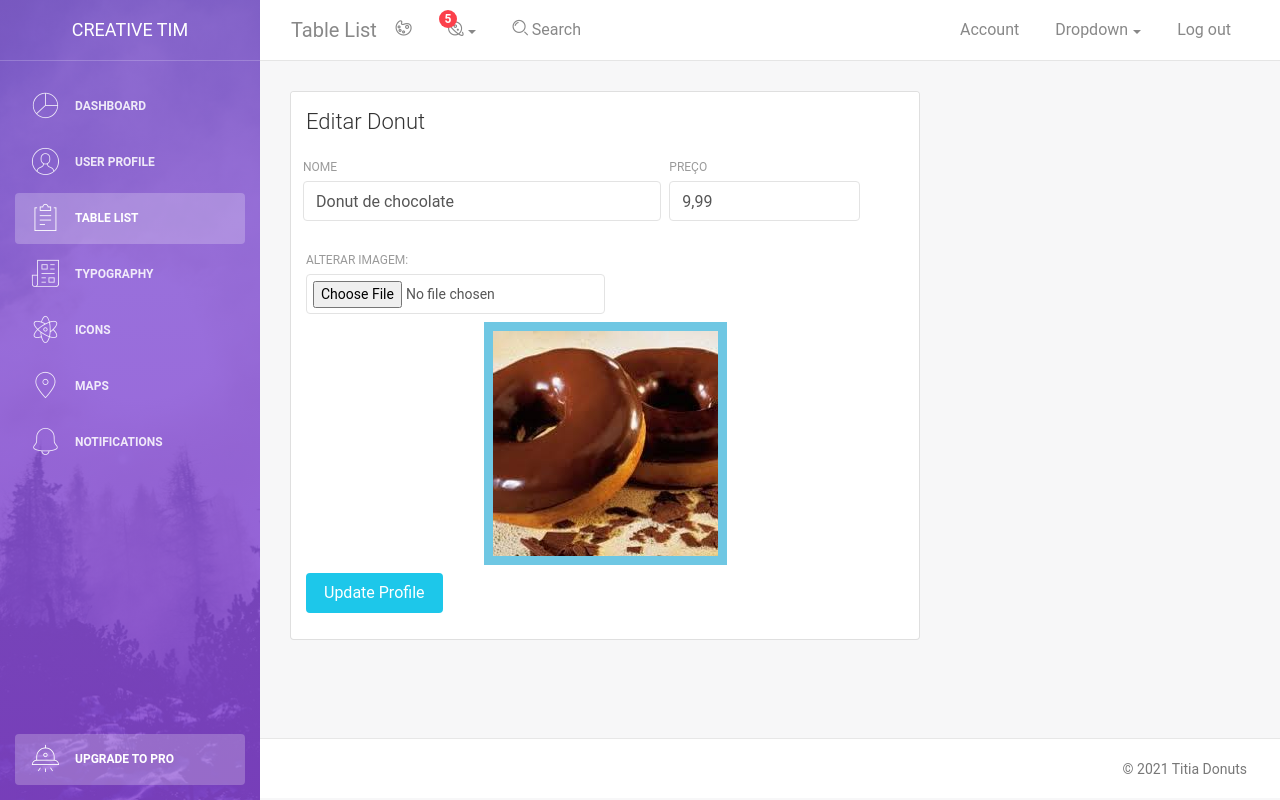
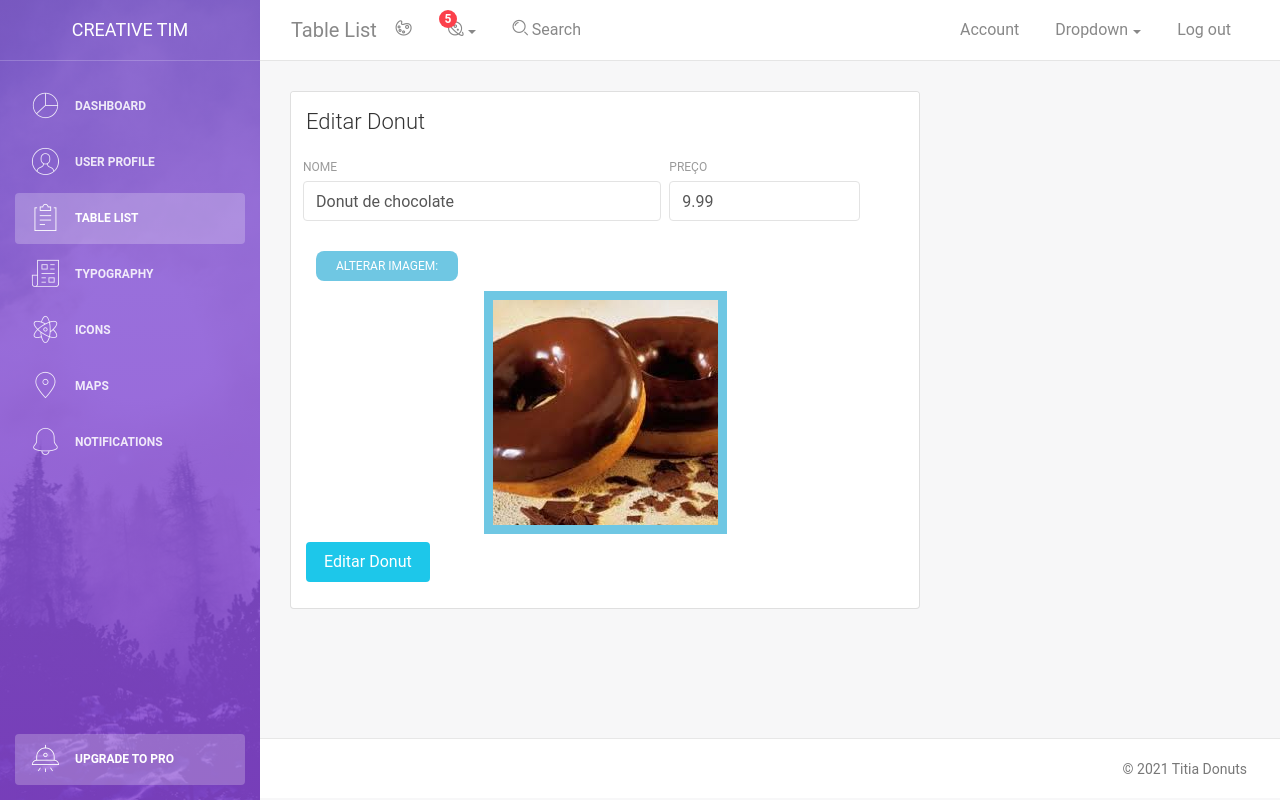
Before and after one commit to caueassmann/Titiadonuts, a PHP site: page /titiadonuts/admin/examples/editar-produto.php?varname=1 in a window 1280 px wide. Run offline with PHP 8.4, Linux system fonts and the light colour scheme; data comes from the database, SQL or seed files in the repository; some libraries are stand-ins or nearby versions.

Commit message:
fin CRUD

```diff
--- a/admin/examples/editar-produto.php
+++ b/admin/examples/editar-produto.php
@@ -4,6 +4,25 @@ include_once("../includes/header.php");
 require_once("../../src/moduloDonuts.php");
 ?>
 <!DOCTYPE html>
+<style>
+    /* Esconde o input */
+input[type='file'] {
+  display: none
+}
+
+/* Aparência que terá o seletor de arquivo */
+#FileLabel {
+  background-color: #6fc7e3;
+  border-radius: 8px;
+  color: #fff;
+  cursor: pointer;
+  margin: 10px;
+  padding: 6px 20px
+}
+#FileLabel:hover{
+    background-color: #9ddef2;
+}
+</style>
 <html lang="en">
 <body>
     <div class="wrapper">
@@ -11,7 +30,28 @@ require_once("../../src/moduloDonuts.php");
         <div class="main-panel">
              <?php include_once("../includes/navbar.php");
               $id_donut = $_GET["varname"];
-              $donut = Donut::ViewDonuts($id_donut);?>
+              $nome = null;
+              $imagem = "default.png";
+              $preco = null;
+              if ($id_donut != "s") {
+                $donut = Donut::ViewDonuts($id_donut);
+                $nome = $donut->__get("nome");
+                $preco = $donut->__get("preco");
+                $imagem = $donut->__get("foto");
+
+                $images = scandir("../../src/imagens");
+                foreach($images as $img){
+                    if(!in_array($img, array(".", "..")) && $donut->foto ==$img){
+                        $imagem = $img;//captura da imagem respectiva do produto na pasta src/imagens
+                    }
+                }
+              }
+
+
+            $acao = ($id_donut=="s") ? "adicionar": "editar";
+
+
+              ?>
             <div class="content">
                 <div class="container-fluid">
                     <div class="row">
@@ -21,35 +61,28 @@ require_once("../../src/moduloDonuts.php");
                                     <h4 class="card-title">Editar Donut</h4>
                                 </div>
                                 <div class="card-body">
-                                    <form>
+                                    <form action="../form/processa.php?varname=<?=$id_donut?>" method="POST" enctype="multipart/form-data">
                                         <div class="row">
                                             <div class="col-md-7 ml-2 px-1">
                                                 <div class="form-group">
                                                     <label>Nome</label>
-                                                    <input type="text" class="form-control" placeholder="Username" value="<?=$donut->__get("nome")?>">
+                                                    <input type="text" name="nome" class="form-control" placeholder="Username" value="<?=$nome?>">
                                                 </div>
                                             </div>
                                             <div class="col-md-4 pl-1">
                                                 <div class="form-group">
                                                     <label for="exampleInputEmail1">Preço</label>
-                                                    <input type="float" class="form-control" placeholder="Preço" value="<?=number_format($donut->__get("preco"), 2, ',','.')?>">
+                                                    <input name="preco" type="float" class="form-control" placeholder="Preço" value="<?=$preco?>">
                                                 </div>
                                             </div>
                                         </div>
-                                         <label for="formFileSm" class="form-label mt-2">Alterar Imagem:</label>
-                                        <input id="imgChooser"class="form-control form-control-sm col-6 mb-2" id="formFileSm" type="file"/>
+                                         <label for="imgChooser" class="form-label mt-2" id="FileLabel">Alterar Imagem:</label>
+                                        <input id="imgChooser" type="file" name="file_img"/>
                                         <div class="row">
-                                            <?php
-                                                $images = scandir("../../src/imagens");
-                                                $imagem ="default.png"; //caso nao seja encontrada a imagem
-                                                foreach($images as $img){
-                                                    if(!in_array($img, array(".", "..")) && $donut->foto ==$img){
-                                                        $imagem = $img;//captura da imagem respectiva do produto na pasta src/imagens
-                                                    }
-                                                }?>
-                                            <img  id="preview" class="img-fluid mx-auto d-block " style="border: 9px solid #6fc7e3; max-height: 300px; max-width: 300px;"src="../../src/imagens/<?=$imagem?>" alt="...">
+                                            <img  id="preview" class="img-fluid mx-auto d-block " style="border: 9px solid #6fc7e3; max-height: 300px; max-width: 300px;"src="../../src/imagens/<?=$imagem?>" alt="<?=$imagem?>">
                                         </div>
-                                        <button type="submit" class="btn btn-info btn-fill pull-right mt-2 ">Update Profile</button>
+                                        <input type="hidden" name="imagem" value="<?=$donut->foto?>">
+                                        <button type="submit" name="action" value="<?=$acao?>"class="btn btn-info btn-fill pull-right mt-2 " style="text-transform: capitalize;"><?=$acao?> Donut</button>
                                         <div class="clearfix"></div>
                                     </form>
                                 </div>
--- a/src/moduloDonuts.php
+++ b/src/moduloDonuts.php
@@ -32,8 +32,9 @@ class Donut{
     public function Edit($iddonut){//funcao de alteracao
         $conexao = new MySQL();//conexao com o banco
 
-        $sql = "UPDATE donut SET categoria = '".$this->categoria."', nome = '".$this->nome."', preco = ".$this->preco.", preco_anterior = ".$this->preco_anterior.", foto = '".$this->foto."'
-                WHERE id_donut = '".$iddonut."';";//string para o banco
+        $sql = "UPDATE donut SET categoria = '".$this->categoria."', nome = '".$this->nome."', preco = ".$this->preco.", foto = '".$this->foto."'
+                WHERE id = '".$iddonut."';";//string para o banco
+        echo $sql;
         $conexao->executa($sql);//executa no banco
     }
 
```
Also changed, not shown: admin/examples/produtos.php (+13 -4 lines), admin/form/excluirRegistros.php (added, +15 -0 lines), admin/form/processa.php (added, +30 -0 lines), src/imagens/Tabelamento_frequencia.png (added), src/imagens/ballet_1.jpg (added), src/imagens/ballet_2.jpg (added), src/imagens/ballet_3.png (added), src/imagens/chapeu_rosa.jpeg (added), src/imagens/donut_branco.jpeg (added).
